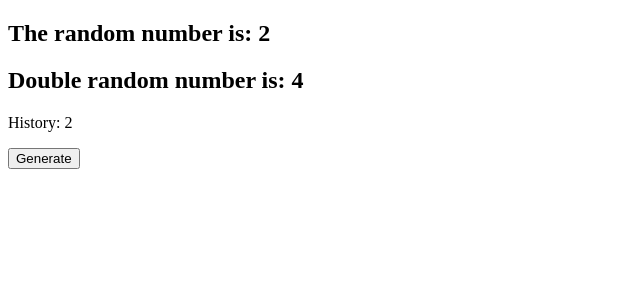
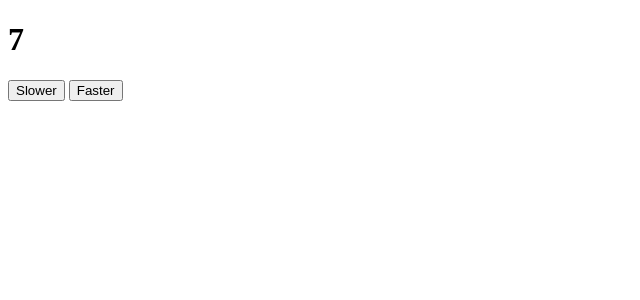
Before and after one commit to Algueron/svelte-course, a SvelteKit app: page / in a window 1280 px wide. Shown: the top 300 px of the page, without its empty margins (0-640 px from the left). Built offline with nearby package versions, Linux system fonts and the light colour scheme.

Commit message:
feat: create counter component

```diff
--- /dev/null
+++ b/src/lib/components/Counter.svelte
@@ -0,0 +1,24 @@
+<script>
+    let count = $state(0);
+    let frequency = $state(1000);
+
+    $effect(() => {
+        const interval = setInterval(() => {
+            console.log(count);
+            count += 1;
+        }, frequency);
+        console.log('intervalid', interval);
+        return () => {
+            clearInterval(interval);
+        }
+    })
+</script>
+
+<h1>{count}</h1>
+
+<button onclick={() => {
+    frequency *= 2;
+}}>Slower</button>
+<button onclick={() => {
+    frequency /= 2;
+}}>Faster</button>
--- a/src/routes/+page.svelte
+++ b/src/routes/+page.svelte
@@ -1,5 +1,5 @@
 <script>
-	import RandomNumber from "$lib/components/RandomNumber.svelte";
+	import Counter from "$lib/components/Counter.svelte";
 </script>
 
-<RandomNumber />
+<Counter />
```
